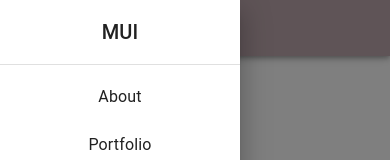
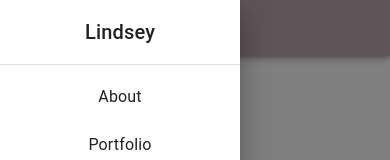
Before and after one commit to LindseyHsiao/portfolio, a React (Create React App) app: page /portfolio/contact in a window 390 px wide. Both pictures are taken after a click on the button "open drawer". Shown: the top 160 px of the page. Built offline with nearby package versions, Linux system fonts and the light colour scheme.

Commit message:
added favicon

```diff
--- a/src/Components/Navigation.js
+++ b/src/Components/Navigation.js
@@ -1,5 +1,4 @@
 import {useState} from 'react';
-import Container from '@mui/material/Container';
 import AppBar from '@mui/material/AppBar';
 import Box from '@mui/material/Box';
 import Divider from '@mui/material/Divider';
@@ -30,7 +29,7 @@
   const drawer = (
     <Box onClick={handleDrawerToggle} sx={{ textAlign: 'center' }}>
       <Typography variant="h6" sx={{ my: 2 }}>
-        MUI
+        Lindsey
       </Typography>
       <Divider />
       <List>
@@ -78,7 +77,7 @@
               <Button
               key={page}
               sx={{ color: '#fff' }}
-              href={page === 'About' ? '/' : page === 'Portfolio' ? '/portfolio' : page === 'Resume' ? '#' : '/contact'}
+              href={page === 'About' ? '/' : page === 'Portfolio' ? '/portfolio' : page === 'Resume' ? 'https://docs.google.com/document/d/e/2PACX-1vTY4OKltUSEGikShQnXyBDL-q3eDNGenCFYK5RS_UgfpWrjmh5ky_HQXdkaypVZqEgFJVLkUh1tqQ9G/pub' : '/contact'}
               >
                 {page}
               </Button>
```
Also changed, not shown: src/Pages/Contact.js (+0 -7 lines), 1 other file (tests, documents, lock files or other folders).
